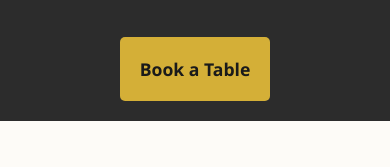
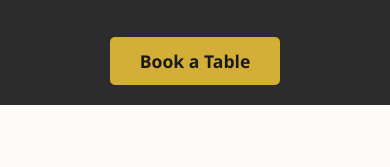
Before and after one commit to Blazemaster139/Anantha, a plain HTML site: page index.html in a window 390 px wide. Shown: the part 464-631 px from the top of the page. Drawn offline with Linux system fonts and the light colour scheme.

Commit message:
Refactor styles.css for improved readability

```diff
--- a/styles.css
+++ b/styles.css
@@ -243,10 +243,9 @@
         height: auto;
     }
     .hero {
-        height: fit-content;
+        height: auto;
     }
     .cta_button {
-        padding: 20px;
         margin: 20px;
     }
 }
```
